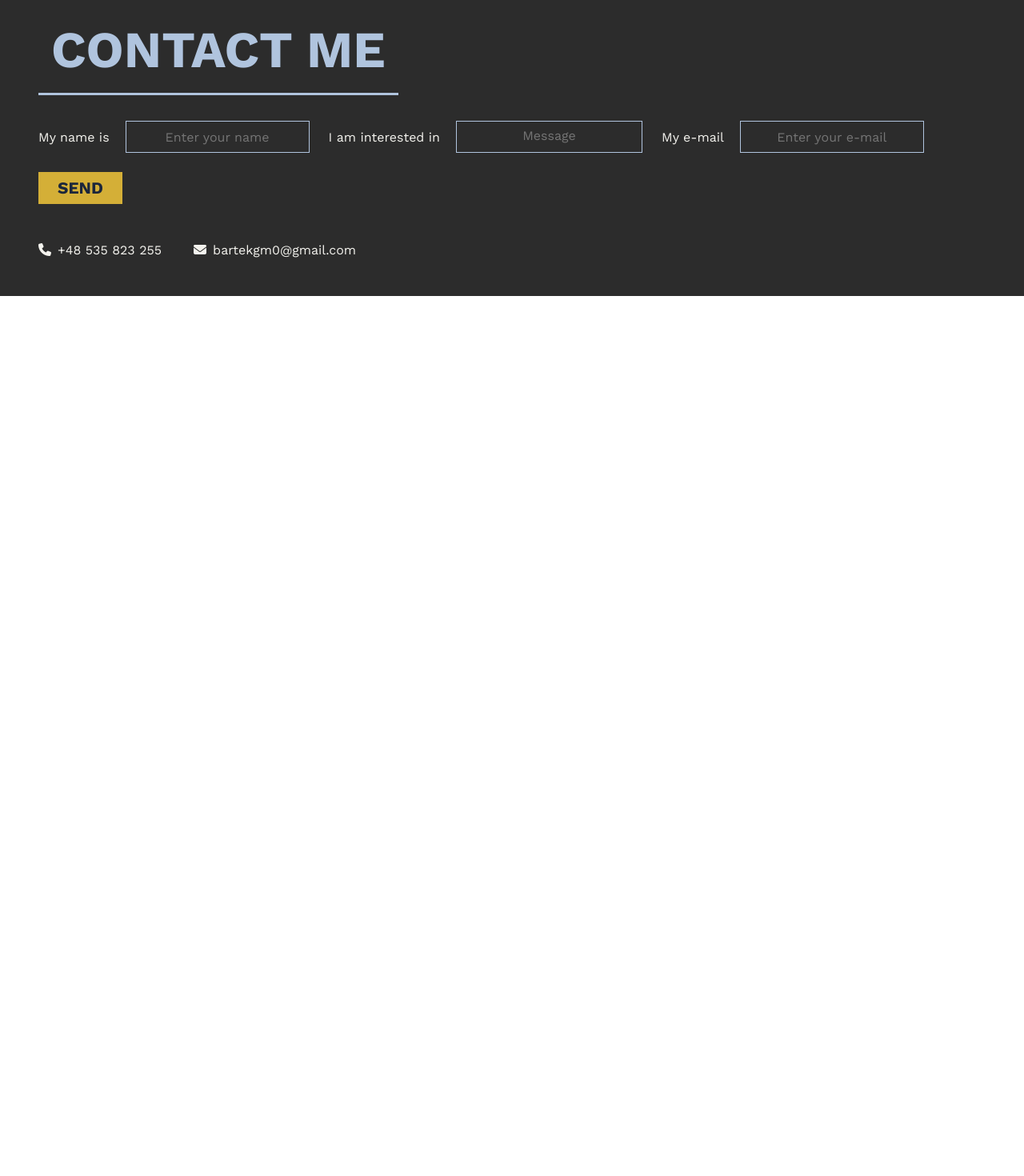
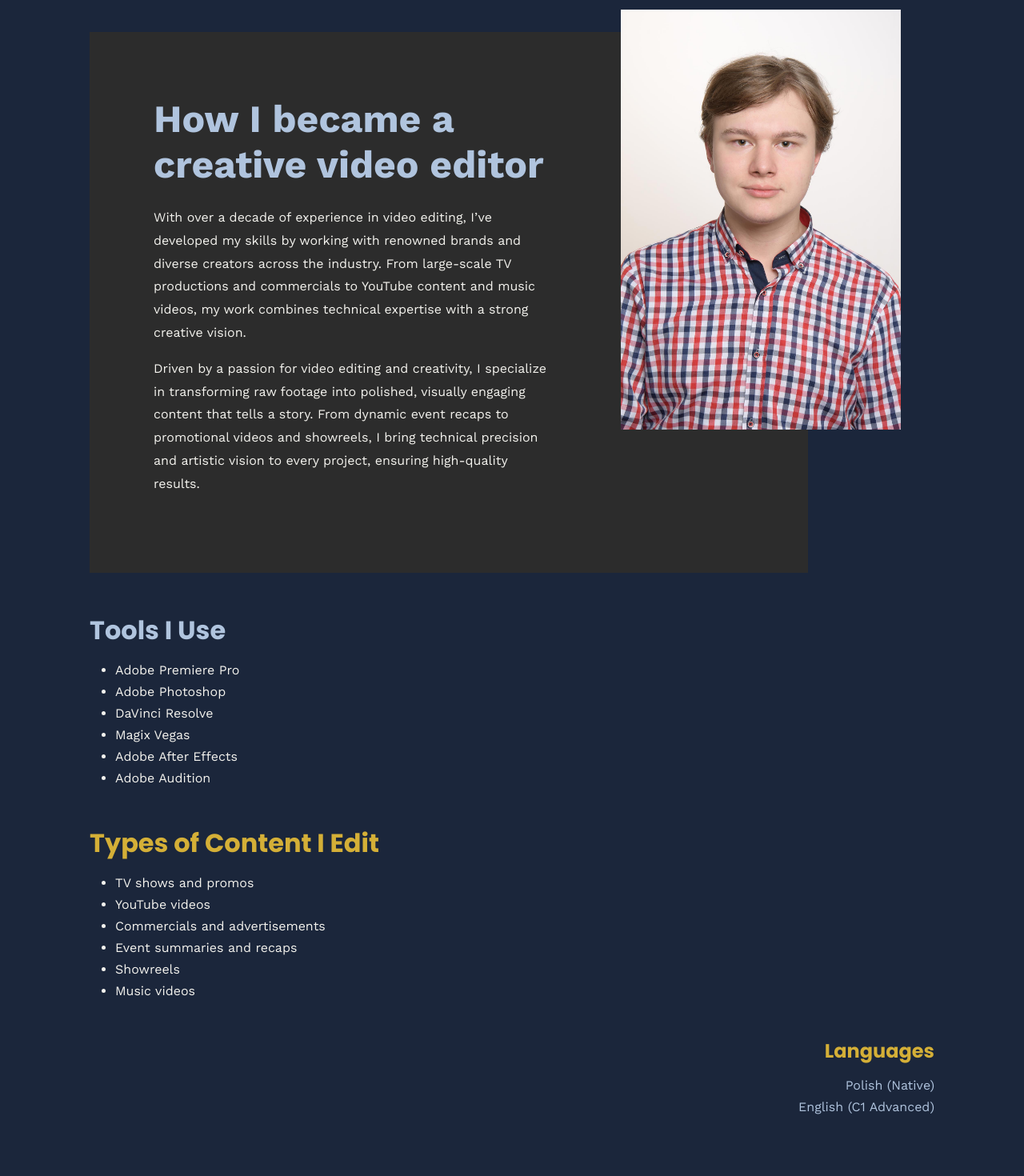
Before and after one commit to afra50/Pokorski-Bartek, a React (Create React App) app: page /about in a window 1280 px wide. Shown: the part 140-1610 px from the top of the page at 80% size. Before the commit the page ends 800 px from the top, so only its background shows below. Built offline with nearby package versions, Linux system fonts and the light colour scheme.

Commit message:
about page

```diff
--- a/src/components/App.js
+++ b/src/components/App.js
@@ -2,8 +2,9 @@ import React from "react";
 import { BrowserRouter as Router, Route, Routes } from "react-router-dom";
 import "../styles/App.scss";
 import Header from "./Header";
+import Footer from "./Footer";
 import HomePage from "./pages/HomePage";
-import Footer from "./Footer";
+import AboutPage from "./pages/AboutPage";
 
 function App() {
   return (
@@ -12,6 +13,7 @@ function App() {
         <Header />
         <Routes>
           <Route path="/" element={<HomePage />} />
+          <Route path="/about" element={<AboutPage />} />
         </Routes>
         <Footer />
       </div>
--- /dev/null
+++ b/src/components/pages/AboutPage.js
@@ -0,0 +1,66 @@
+import React from "react";
+import "../../styles/pages/AboutPage.scss";
+import bartekzdjecie from "../../assets/bartek.jpg";
+
+function AboutPage() {
+  return (
+    <section id="about-page">
+      <div className="about-hero">
+        <div className="hero-text">
+          <h1>How I became a creative video editor</h1>
+          <p>
+            With over a decade of experience in video editing, I’ve developed my
+            skills by working with renowned brands and diverse creators across
+            the industry. From large-scale TV productions and commercials to
+            YouTube content and music videos, my work combines technical
+            expertise with a strong creative vision.
+          </p>
+          <p>
+            Driven by a passion for video editing and creativity, I specialize
+            in transforming raw footage into polished, visually engaging content
+            that tells a story. From dynamic event recaps to promotional videos
+            and showreels, I bring technical precision and artistic vision to
+            every project, ensuring high-quality results.
+          </p>
+        </div>
+        <div className="hero-image">
+          <img src={bartekzdjecie} alt="Bartłomiej Pokorski" />
+        </div>
+      </div>
+
+      <div className="programs-section">
+        <h2>Tools I Use</h2>
+        <ul>
+          <li>Adobe Premiere Pro</li>
+          <li>Adobe Photoshop</li>
+          <li>DaVinci Resolve</li>
+          <li>Magix Vegas</li>
+          <li>Adobe After Effects</li>
+          <li>Adobe Audition</li>
+        </ul>
+      </div>
+
+      <div className="content-types-section">
+        <h2>Types of Content I Edit</h2>
+        <ul>
+          <li>TV shows and promos</li>
+          <li>YouTube videos</li>
+          <li>Commercials and advertisements</li>
+          <li>Event summaries and recaps</li>
+          <li>Showreels</li>
+          <li>Music videos</li>
+        </ul>
+      </div>
+
+      <div className="languages-section">
+        <h3>Languages</h3>
+        <ul>
+          <li>Polish (Native)</li>
+          <li>English (C1 Advanced)</li>
+        </ul>
+      </div>
+    </section>
+  );
+}
+
+export default AboutPage;
--- /dev/null
+++ b/src/styles/pages/AboutPage.scss
@@ -0,0 +1,139 @@
+@import '../variables';
+
+#about-page {
+    padding: 5rem 7rem;
+    background-color: $color-background;
+    color: $color-text;
+
+    .about-hero {
+        margin-bottom: 3rem;
+        background-color: $color-secondary;
+        width: 85%;
+
+        .hero-text {
+            padding: 5rem 3rem 5rem 5rem;
+            width: 70%;
+            animation: fadeIn 1.5s ease-in-out;
+
+            h1 {
+                font-family: $font-body;
+                font-size: 3rem;
+                color: $color-accent-blue;
+                margin-bottom: 1.5rem;
+            }
+
+            p {
+                font-family: $font-body;
+                line-height: 1.8;
+                color: $color-text;
+                margin-bottom: 1rem;
+            }
+        }
+
+        .hero-image {
+            position: absolute;
+            right: 12%;
+            top: 19%;
+            animation: slideIn 1.5s ease-in-out;
+
+            img {
+                max-width: 350px;
+                height: auto;
+            }
+        }
+    }
+
+    //do poprawy!!!
+    .programs-section {
+        margin-bottom: 3rem;
+
+        h2 {
+            font-family: $font-heading;
+            font-size: 2rem;
+            color: $color-accent-blue;
+            margin-bottom: 1rem;
+        }
+
+        ul {
+            list-style-type: disc;
+            padding-left: 2rem;
+            font-family: $font-body;
+            font-size: 1rem;
+
+            li {
+                margin-bottom: 0.5rem;
+            }
+        }
+    }
+
+    .content-types-section {
+        margin-bottom: 3rem;
+
+        h2 {
+            font-family: $font-heading;
+            font-size: 2rem;
+            color: $color-accent-gold;
+            margin-bottom: 1rem;
+        }
+
+        ul {
+            list-style-type: disc;
+            padding-left: 2rem;
+            font-family: $font-body;
+            font-size: 1rem;
+
+            li {
+                margin-bottom: 0.5rem;
+            }
+        }
+    }
+
+    .languages-section {
+        text-align: right;
+        margin-top: 3rem;
+
+        h3 {
+            font-family: $font-heading;
+            font-size: 1.5rem;
+            color: $color-accent-gold;
+            margin-bottom: 1rem;
+        }
+
+        ul {
+            list-style: none;
+            padding: 0;
+            font-family: $font-body;
+            font-size: 1rem;
+
+            li {
+                margin-bottom: 0.5rem;
+                color: $color-accent-blue;
+            }
+        }
+    }
+}
+
+// Definicja animacji
+@keyframes fadeIn {
+    from {
+        opacity: 0;
+        transform: translateY(60px); // Lekki ruch w górę
+    }
+
+    to {
+        opacity: 1;
+        transform: translateY(0);
+    }
+}
+
+@keyframes slideIn {
+    from {
+        opacity: 0;
+        transform: translateX(150px); // Przesunięcie z prawej
+    }
+
+    to {
+        opacity: 1;
+        transform: translateX(0);
+    }
+}
```
Also changed, not shown: src/assets/bartek.jpg (added).
